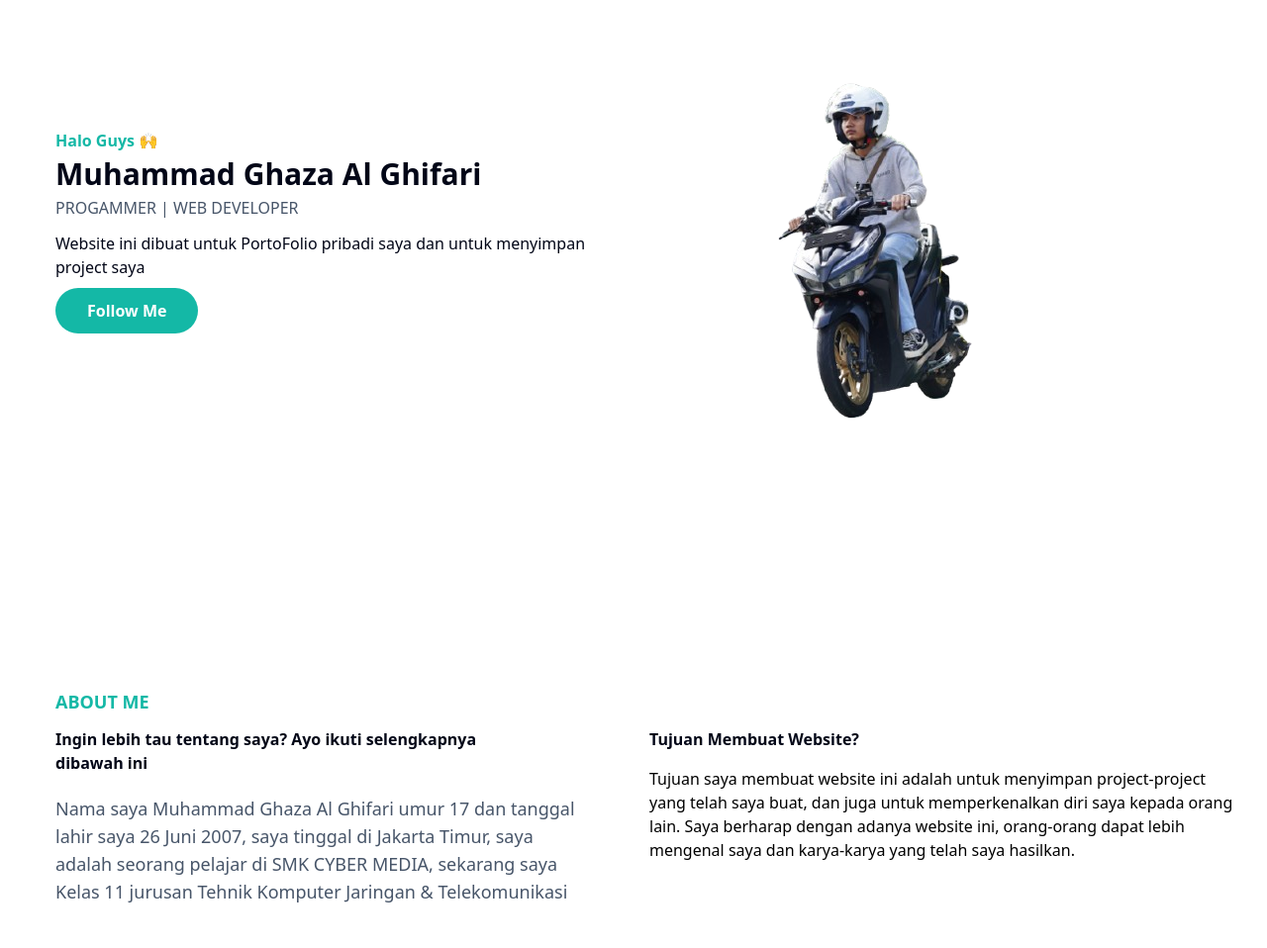
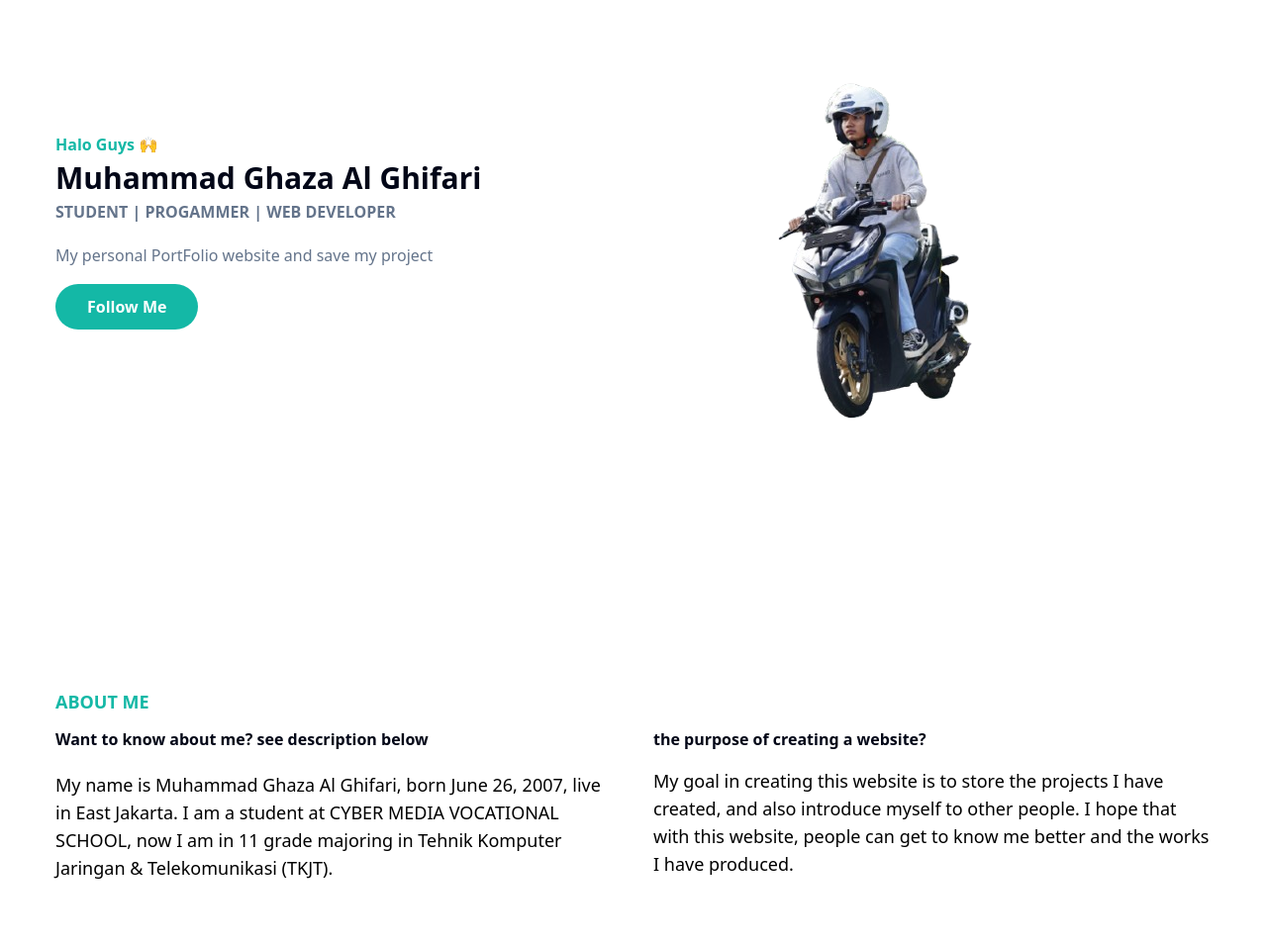
Before and after one commit to M-Ghaza/Ghaza_PortoFolio, a website: page index.html in a window 1280 px wide. Shown: the part 240-1198 px from the top of the page at 99% size. Drawn offline with Linux system fonts and the light colour scheme.

Commit message:
komentar

```diff
--- a/index.html
+++ b/index.html
@@ -9,20 +9,20 @@
 <body>
 
     <!-- HERO SECTION START -->
-     <section id="hero" class="pt-36">
+     <section id="hero" class="pt-36 px-5">
         <div class="container">
             <div class="flex flex-wrap">
-                <div class="w-full self-center px-10 lg:w-1/2">
-                    <h1 class="text-base font-semibold text-primary">Halo Guys 🙌
+                <div class="w-full self-center px-5 lg:w-1/2">
+                    <h1 class="text-base font-bold text-primary">Halo Guys 🙌
                         <span class="block font-semibold text-dark text-3xl mt-1">Muhammad Ghaza Al Ghifari</span>
                     </h1>
-                    <h2 class="text-base font-medium text-secondary mt-1">PROGAMMER | WEB DEVELOPER</h2>
-                    <p class="font-medium text-dark mt-3 mb-5">Website ini dibuat untuk PortoFolio pribadi saya dan untuk menyimpan project saya</p>
+                    <h2 class="text-base font-semibold text-secondary mt-1">STUDENT | PROGAMMER | WEB DEVELOPER</h2>
+                    <p class="font-medium text-secondary mt-5 mb-7">My personal PortFolio website and save my project</p>
                     <a href="https://www.instagram.com/ghza.yyy?igsh=ZmNqN3M4c3VpNW4y" class="font-bold text-white bg-primary py-3 px-8 rounded-full hover:shadow-lg hover:opacity-80 transition duration-500 ease-in-out">Follow Me</a>
                 </div>
                 <div class="w-full self-end px-10 lg:w-1/2">
                     <div class="relative mt-10 lg:mt-9 lg:right-0">
-                        <img src="./src/img/WhatsApp_Image_2025-05-21_at_20.54.08_9a677eef-removebg-preview (1).png" alt="Profil" width="" />
+                        <img src="./src/img/WhatsApp_Image_2025-05-21_at_20.54.08_9a677eef-removebg-preview (1).png" alt="Profil"  />
                     </div>
                 </div>
             </div>
@@ -31,19 +31,19 @@
     <!-- HERO SECTION END -->
 
     <!-- ABOUT SECTION START -->
-        <section id="about" class="pt-36 pb-32">
+        <section id="about" class="pt-36 pb-32 px-5">
             <div class="container">
                 <div class="flex flex-wrap">
-                    <div class="w-full px-10 mb-10 lg:w-1/2">
-                        <h4 class="font-semibold uppercase text-primary text-lg mb-3">ABOUT ME</h4>
-                        <h2 class="font-bold text-dark text-3x1 mb-5 max-w-md lg:text-4x1">Ingin lebih tau tentang saya? Ayo ikuti selengkapnya dibawah ini</h2>
-                        <p class="text-base font-medium text-secondary max-w-x1 lg:text-lg">Nama saya Muhammad Ghaza Al Ghifari umur 17 dan tanggal lahir saya 26 Juni 2007, saya tinggal di Jakarta Timur, saya adalah seorang pelajar di SMK CYBER MEDIA, sekarang saya Kelas 11 jurusan Tehnik Komputer Jaringan & Telekomunikasi
+                    <div class="w-full px-5 mb-10 lg:w-1/2">
+                        <h4 class="font-bold uppercase text-primary text-lg mb-3">ABOUT ME</h4>
+                        <h2 class="font-bold text-dark text-3x1 mb-5 max-w-md lg:text-4x1">Want to know about me?  see description below</h2>
+                        <p class="text-base font-normal max-w-x1 lg:text-lg">My name is Muhammad Ghaza Al Ghifari, born June 26, 2007, live in East Jakarta. I am a student at CYBER MEDIA VOCATIONAL SCHOOL, now I am in 11 grade majoring in Tehnik Komputer Jaringan & Telekomunikasi (TKJT).
                         </p>
                     </div>
-                    <div class="w-full px-4 lg:w-1/2">
-                        <h3 class="font-bold text-dark text-2x1 mb-4 lg:text-3x1 lg:pt-10">Tujuan Membuat Website?</h3>
-                        <p>
-                           Tujuan saya membuat website ini adalah untuk menyimpan project-project yang telah saya buat, dan juga untuk memperkenalkan diri saya kepada orang lain. Saya berharap dengan adanya website ini, orang-orang dapat lebih mengenal saya dan karya-karya yang telah saya hasilkan.
+                    <div class="w-full px-5 lg:w-1/2">
+                        <h3 class="font-bold text-dark text-2x1 mb-4 lg:text-3x1 lg:pt-10">the purpose of creating a website?</h3>
+                        <p class="text-base font-normal max-w-x1 lg:text-lg">
+                           My goal in creating this website is to store the projects I have created, and also introduce myself to other people. I hope that with this website, people can get to know me better and the works I have produced.
                         </p>
                     </div>
                 </div>
--- a/tailwind.config.js
+++ b/tailwind.config.js
@@ -10,7 +10,7 @@ module.exports = {
       colors: {
         primary: '#14b8a6',
         dark: '#020617',
-        secondary: '#475569'
+        secondary: '#64748b'
       },
       screens: {
         '2xl': '1320px',
```
Also changed, not shown: src/output.css.
